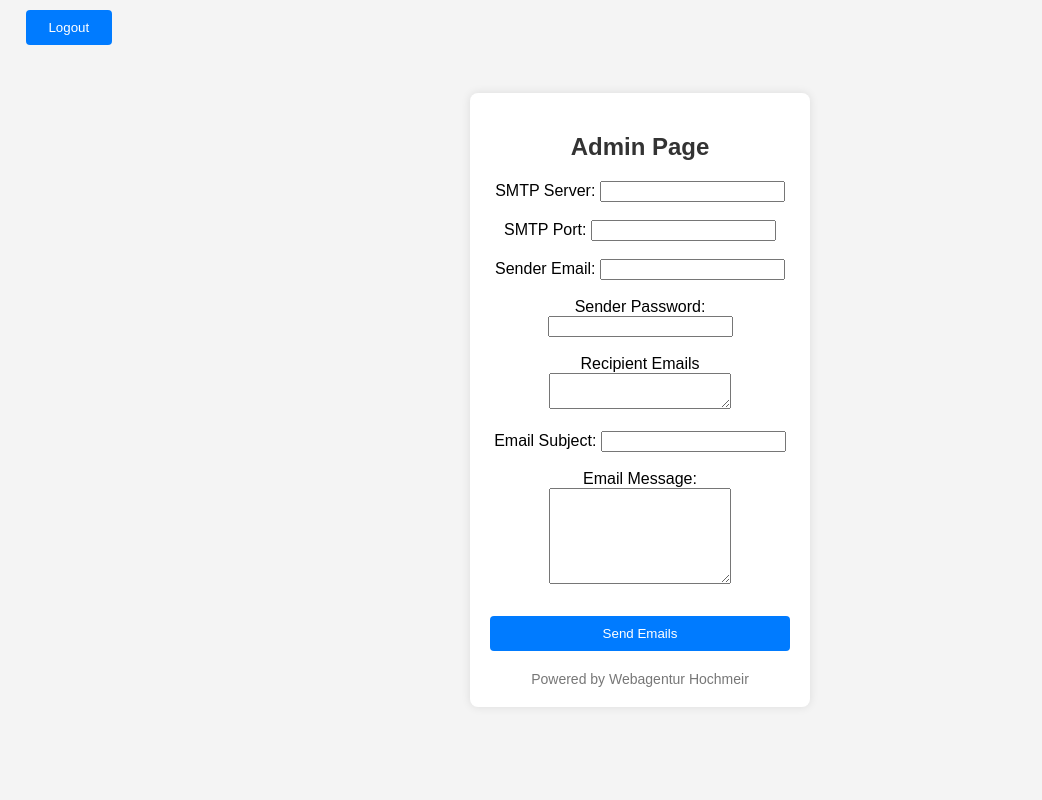
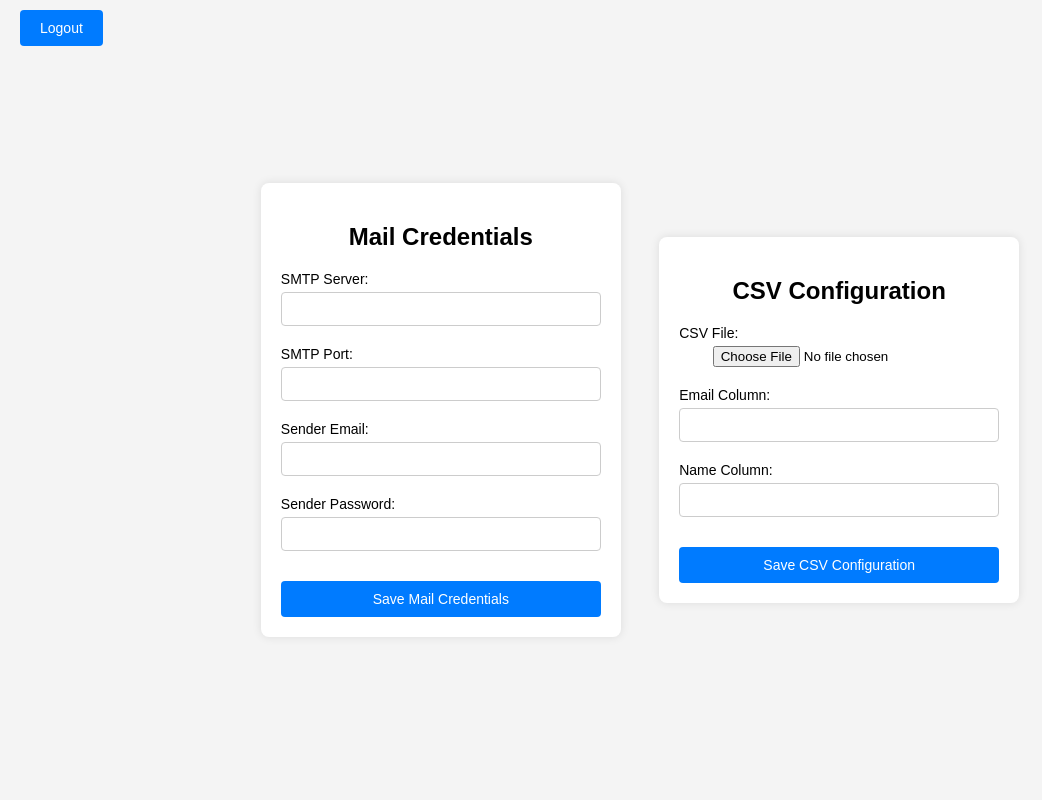
Before and after one commit to stevan06v/mail-eagle-newsletter, a Flask app: page / in a window 1280 px wide. Shown: the whole page, without its empty margins (0-1042 px from the left). Run offline with Flask 3, Linux system fonts and the light colour scheme; the visitor is signed in with stand-in values (Sample User, id 1).

Commit message:
feat: changed form styles

```diff
--- a/app.py
+++ b/app.py
@@ -98,4 +98,4 @@ def maintest():
 
 
 if __name__ == '__main__':
-    app.run()
+    app.run(debug=True)
--- a/templates/admin.html
+++ b/templates/admin.html
@@ -13,6 +13,7 @@
             display: flex;
             justify-content: center;
             align-items: center;
+            gap:3vw;
             height: 100vh;
             background-color: #f4f4f4;
         }
@@ -32,28 +33,49 @@
             background-color: #007bff;
             color: #fff;
             border: none;
-            margin-left: 2vw;
             border-radius: 4px;
-            padding: 10px 20px;
+            padding: 8px 16px;
             cursor: pointer;
+            margin-left: 20px;
         }
 
         .logout-btn:hover {
             background-color: #0056b3;
         }
 
-        .login {
-            width: 300px;
+        .form-container {
+            width: 25%;
+            max-width: 600px;
             padding: 20px;
             background-color: #fff;
             border-radius: 8px;
             box-shadow: 0 0 10px rgba(0, 0, 0, 0.1);
             text-align: center; /* Center the form */
+            margin-top: 20px;
         }
 
-        h2 {
+        .form-group {
             margin-bottom: 20px;
-            color: #333;
+        }
+
+        label {
+            display: block;
+            font-size: 14px;
+            text-align: left;
+            margin-bottom: 5px;
+        }
+
+        input[type="text"],
+        input[type="number"],
+        input[type="email"],
+        input[type="password"],
+        textarea {
+            width: 100%;
+            padding: 8px;
+            border: 1px solid #ccc;
+            border-radius: 4px;
+            box-sizing: border-box;
+            font-size: 14px;
         }
 
         input[type="submit"] {
@@ -65,6 +87,7 @@
             color: #fff;
             cursor: pointer;
             margin-top: 10px;
+            font-size: 14px;
         }
 
         input[type="submit"]:hover {
@@ -72,50 +95,66 @@
         }
 
         .powered-by {
-            text-align: center;
             margin-top: 20px;
             color: #777;
             font-size: 14px;
+        }
+
+        /* Add a gap between form sections */
+        .form-container + .form-container {
+            margin-top: 40px;
         }
     </style>
 </head>
 <body>
 
-    <div class="navbar">
-        <form action="/logout" method="GET">
-            <input type="submit" class="logout-btn" value="Logout">
-        </form>
-    </div>
+<div class="navbar">
+    <form action="/logout" method="GET">
+        <input type="submit" class="logout-btn" value="Logout">
+    </form>
+</div>
 
-    <form class="login" action="/logout" method="GET">
-        <h2>Admin Page</h2>
-        <form method="POST" action="/admin">
+<div class="form-container">
+    <h2>Mail Credentials</h2>
+    <form method="POST" action="/mail_credentials">
+        <div class="form-group">
             <label for="smtp_server">SMTP Server:</label>
-            <input type="text" id="smtp_server" name="smtp_server" required><br><br>
+            <input type="text" id="smtp_server" name="smtp_server" required>
+        </div>
+        <div class="form-group">
+            <label for="smtp_port">SMTP Port:</label>
+            <input type="number" id="smtp_port" name="smtp_port" required>
+        </div>
+        <div class="form-group">
+            <label for="sender_email">Sender Email:</label>
+            <input type="email" id="sender_email" name="sender_email" required>
+        </div>
+        <div class="form-group">
+            <label for="sender_password">Sender Password:</label>
+            <input type="password" id="sender_password" name="sender_password" required>
+        </div>
+        <input type="submit" value="Save Mail Credentials">
+    </form>
+</div>
 
-            <label for="smtp_port">SMTP Port:</label>
-            <input type="number" id="smtp_port" name="smtp_port" required><br><br>
-
-            <label for="sender_email">Sender Email:</label>
-            <input type="email" id="sender_email" name="sender_email" required><br><br>
-
-            <label for="sender_password">Sender Password:</label>
-            <input type="password" id="sender_password" name="sender_password" required><br><br>
-
-            <label for="recipient_emails">Recipient Emails</label>
-            <textarea id="recipient_emails" name="recipient_emails" required></textarea><br><br>
-
-            <label for="message_subject">Email Subject:</label>
-            <input type="text" id="message_subject" name="message_subject" required><br><br>
-
-            <label for="message_content">Email Message:</label><br>
-            <textarea id="message_content" name="message_content" rows="6" required></textarea><br><br>
-
-            <input type="submit" value="Send Emails">
-            <div class="powered-by">Powered by Webagentur Hochmeir</div>
-
-        </form>
+<div class="form-container">
+    <h2>CSV Configuration</h2>
+    <form method="POST" action="/csv_configuration">
+        <div class="form-group">
+            <label for="csv_file">CSV File:</label>
+            <input type="file" id="csv_file" name="csv_file" accept=".csv" required>
+        </div>
+        <div class="form-group">
+            <label for="email_column">Email Column:</label>
+            <input type="number" id="email_column" name="email_column" required>
+        </div>
+        <div class="form-group">
+            <label for="name_column">Name Column:</label>
+            <input type="number" id="name_column" name="name_column" required>
+        </div>
+        <input type="submit" value="Save CSV Configuration">
     </form>
+</div>
 
 </body>
 </html>
```
